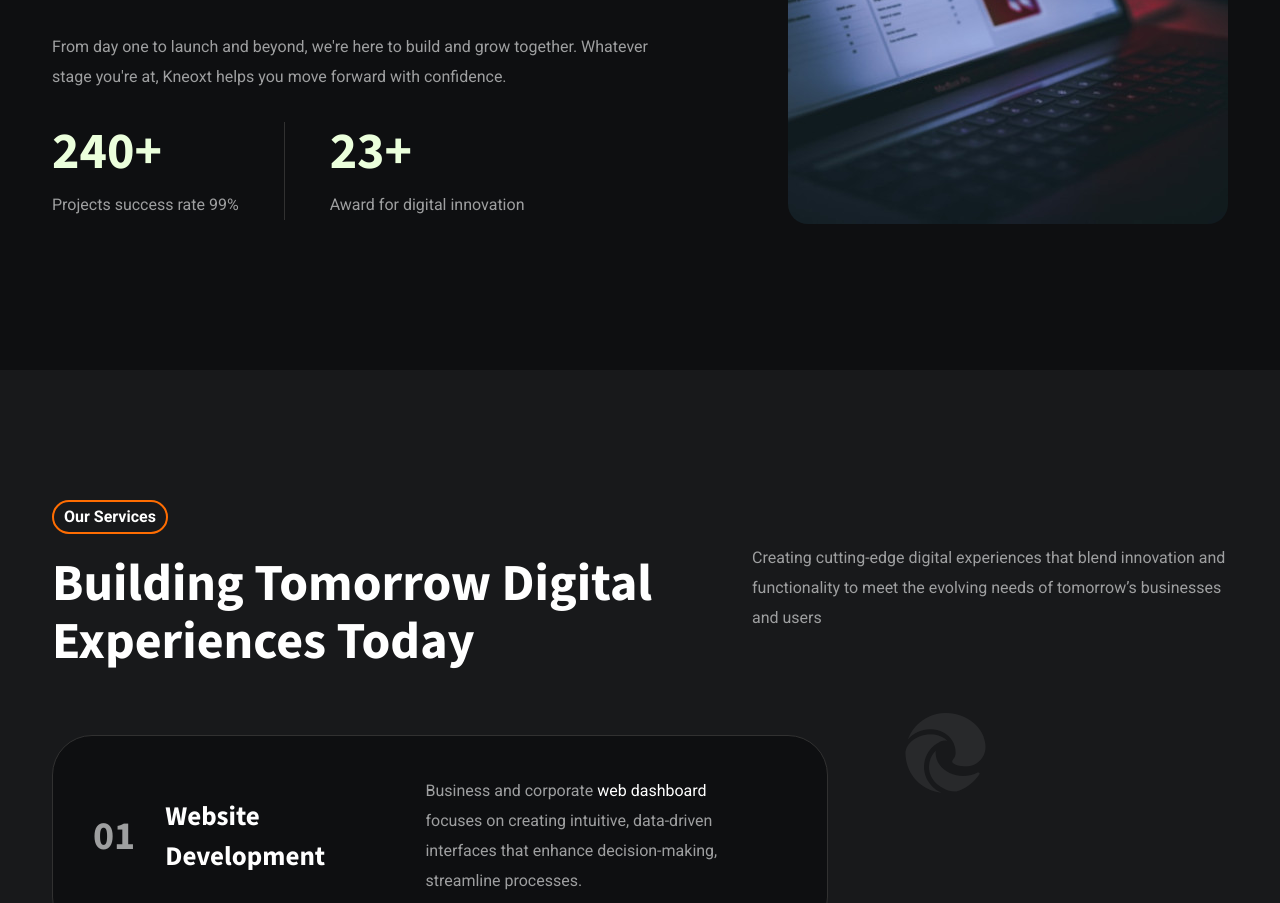
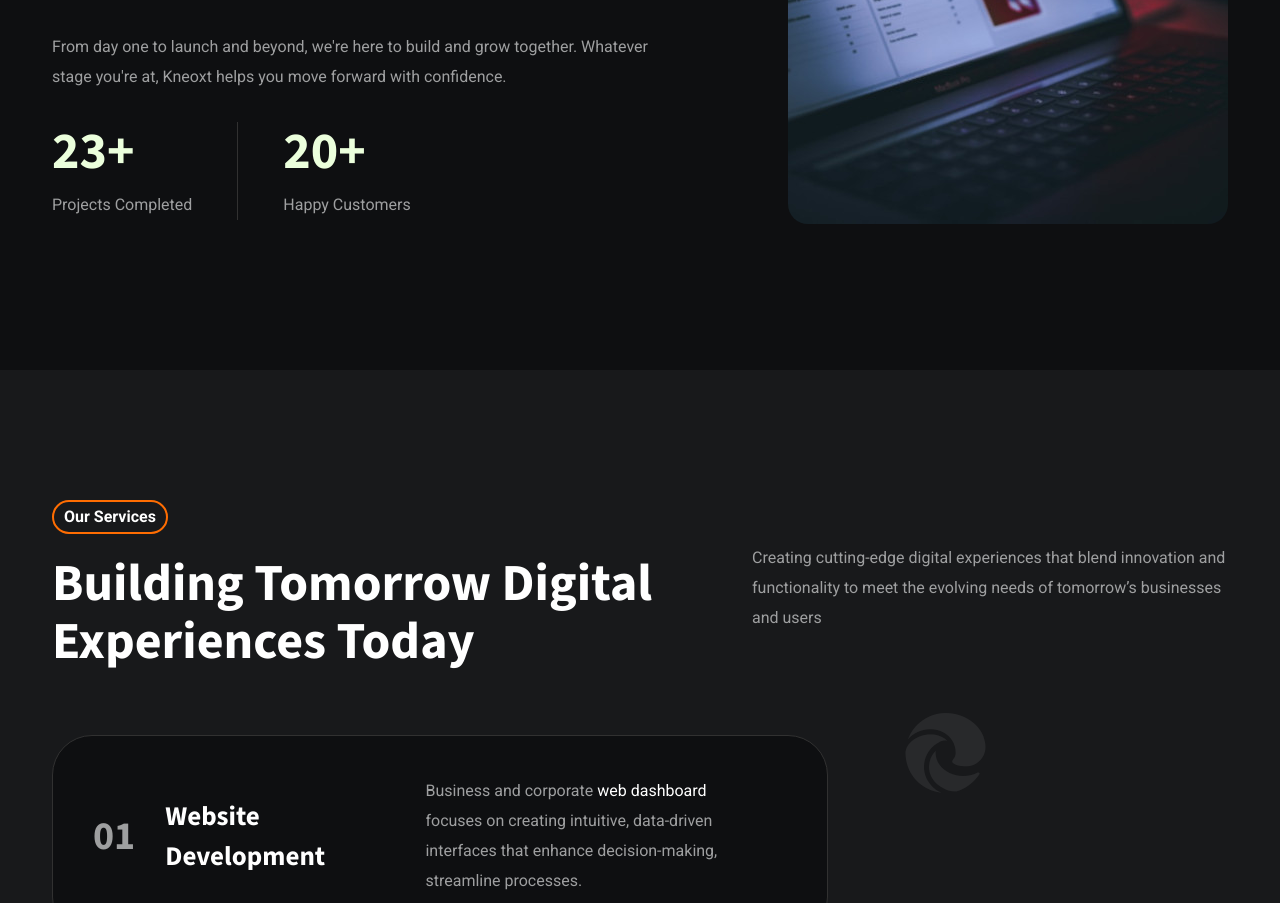
Before and after one commit to Kavishcan/kneoxt, a Next.js app: page / in a window 1280 px wide. Shown: the part 1620-2523 px from the top of the page. Built offline with nearby package versions, Linux system fonts and the light colour scheme.

Commit message:
update About1 component statistics and descriptions

```diff
--- a/src/app/Components/About/About1.tsx
+++ b/src/app/Components/About/About1.tsx
@@ -30,9 +30,9 @@ const About1 = () => {
                   <div className="agenko-counter-box style-one">
                     <div className="content">
                       <h2 className="mb-10">
-                        <span className="count">240</span>+
+                        <span className="count">23</span>+
                       </h2>
-                      <p>Projects success rate 99%</p>
+                      <p>Projects Completed</p>
                     </div>
                   </div>
                 </li>
@@ -40,9 +40,9 @@ const About1 = () => {
                   <div className="agenko-counter-box style-one">
                     <div className="content">
                       <h2 className="mb-10">
-                        <span className="count">23</span>+
+                        <span className="count">20</span>+
                       </h2>
-                      <p>Award for digital innovation</p>
+                      <p>Happy Customers</p>
                     </div>
                   </div>
                 </li>
```
